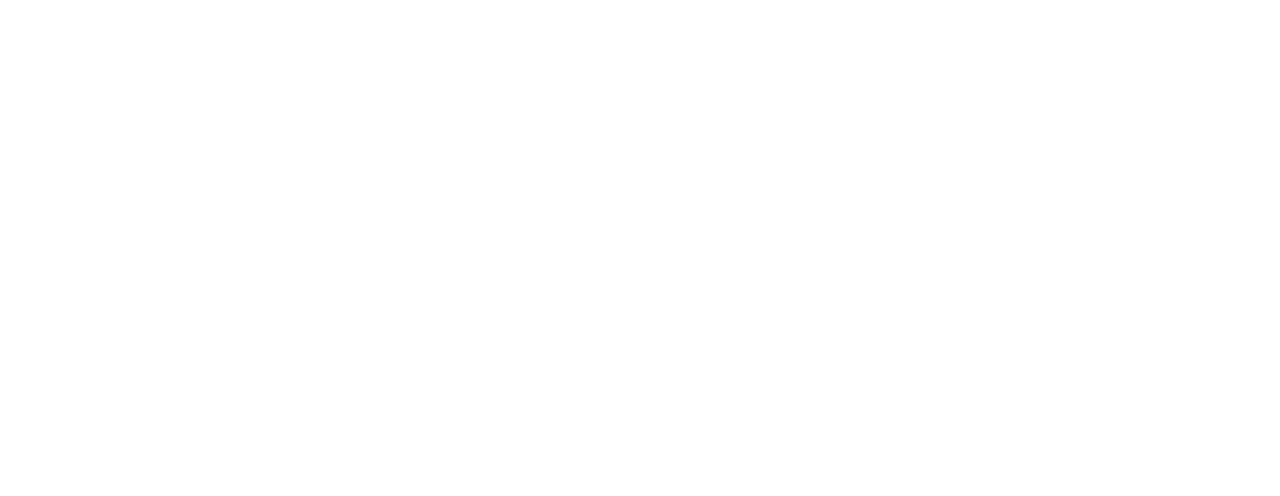
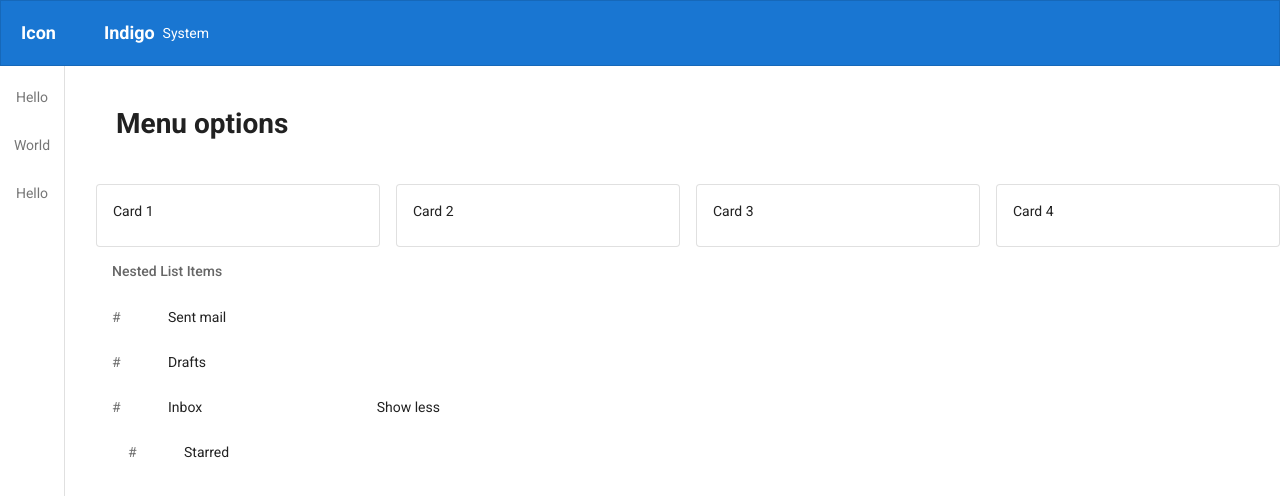
Before and after one commit to notgonnaleo/indigo, a React (Vite) app in the folder src/indigo-ui/: page /Menu in a window 1280 px wide. Before the commit this address had no page. Shown: the top 496 px of the page. Built offline with nearby package versions, Linux system fonts and the light colour scheme.

Commit message:
Add Menu component and update routing; enhance MainLayout and Feedpage with improved structure and loading states

```diff
--- a/src/indigo-ui/src/Routes.tsx
+++ b/src/indigo-ui/src/Routes.tsx
@@ -3,11 +3,14 @@
 import Homepage from './pages/Homepage';
 import Feedpage from './pages/Feedpage';
 import Inbox from './pages/Inbox';
+import Menu from './components/layout/mobile/Menu';
 
 const AppRoutes: React.FC = () => {
     return (
         <Routes>
             <Route path="/" element={<Homepage />} />
+            <Route path="/Menu" element={<Menu />} />
+            <Route path="/Homepage" element={<Homepage />} />
             <Route path="/Feedpage" element={<Feedpage />} />
             <Route path="/Inbox" element={<Inbox />} />
         </Routes>
--- a/src/indigo-ui/src/components/layout/MainLayout.tsx
+++ b/src/indigo-ui/src/components/layout/MainLayout.tsx
@@ -7,6 +7,7 @@
 import { MobileTopbar } from './mobile/Topbar';
 import Bottombar from './mobile/Bottombar';
 import useMediaQuery from '@mui/material/useMediaQuery';
+import { useState } from 'react';
 
 const MainContent = styled('main', {
   shouldForwardProp: (prop) => prop !== 'open',
@@ -24,9 +25,12 @@
 }
 
 const MainLayout: React.FC<MainLayoutProps> = ({ children }) => {
-  const [open, setOpen] = React.useState(false);
+  const [open, setOpen] = useState(false);
+
   const theme = useTheme();
   const isMobile = useMediaQuery(theme.breakpoints.down('sm'));
+  const isTablet = useMediaQuery(theme.breakpoints.between('sm', 'md'));
+  const isDesktop = useMediaQuery(theme.breakpoints.up('md'));
 
   const handleDrawerOpen = () => {
     setOpen(true);
@@ -36,8 +40,6 @@
     setOpen(false);
   };
 
-  const isTablet = useMediaQuery(theme.breakpoints.between('sm', 'md'));
-  const isDesktop = useMediaQuery(theme.breakpoints.up('md'));
 
   return (
     <Box sx={{ display: 'flex', flexDirection: 'column', minHeight: '100vh' }}>
--- a/src/indigo-ui/src/components/layout/desktop/Sidebar.tsx
+++ b/src/indigo-ui/src/components/layout/desktop/Sidebar.tsx
@@ -1,5 +1,5 @@
 import * as React from 'react';
-import { styled, useTheme, Theme, CSSObject } from '@mui/material/styles';
+import { styled, Theme, CSSObject } from '@mui/material/styles';
 import MuiDrawer from '@mui/material/Drawer';
 import Divider from '@mui/material/Divider';
 import IconButton from '@mui/material/IconButton';
@@ -64,7 +64,6 @@
 }
 
 const Sidebar: React.FC<SidebarProps> = ({ open, handleDrawerClose }) => {
-  const theme = useTheme();
   const navigate = useNavigate();
 
   return (
@@ -74,7 +73,7 @@
       open={open}
       onClose={handleDrawerClose}
       ModalProps={{
-        keepMounted: true, // Better open performance on mobile.
+        keepMounted: true,
       }}
     >
       <DrawerHeader>
--- a/src/indigo-ui/src/components/layout/mobile/Bottombar.tsx
+++ b/src/indigo-ui/src/components/layout/mobile/Bottombar.tsx
@@ -1,9 +1,15 @@
-import * as React from 'react';
+import React, { useState, useEffect } from 'react';
+import { Link, useLocation } from 'react-router-dom';
 import BottomNavigation from '@mui/material/BottomNavigation';
 import BottomNavigationAction from '@mui/material/BottomNavigationAction';
 
 export default function LabelBottomNavigation() {
-  const [value, setValue] = React.useState('recents');
+  const location = useLocation();
+  const [value, setValue] = useState(location.pathname);
+
+  useEffect(() => {
+    setValue(location.pathname);
+  }, [location.pathname]);
 
   const handleChange = (event: React.SyntheticEvent, newValue: string) => {
     setValue(newValue);
@@ -15,25 +21,33 @@
       value={value}
       onChange={handleChange}
     >
-    <BottomNavigationAction
-        label="Sidebar"
-        value="Sidebar"
-        icon={"Sidebar"}
+      <BottomNavigationAction
+        label="Menu"
+        value="/menu"
+        icon={"Menu"}
+        component={Link}
+        to="/menu"
       />
       <BottomNavigationAction
-        label="Recents"
-        value="recents"
-        icon={"Recents"}
+        label="Feedpage"
+        value="/feedpage"
+        icon={"Feedpage"}
+        component={Link}
+        to="/feedpage"
       />
       <BottomNavigationAction
-        label="Lol"
-        value="lol"
-        icon={"lol"}
+        label="Homepage"
+        value="/homepage"
+        icon={"Homepage"}
+        component={Link}
+        to="/homepage"
       />
       <BottomNavigationAction
-        label="Favorites"
-        value="favorites"
-        icon={"Favs"}
+        label="Inbox"
+        value="/inbox"
+        icon={"Inbox"}
+        component={Link}
+        to="/inbox"
       />
     </BottomNavigation>
   );
--- /dev/null
+++ b/src/indigo-ui/src/components/layout/mobile/Menu.tsx
@@ -0,0 +1,65 @@
+import MainLayout from '../MainLayout';
+import React, { useState } from 'react';
+import { Collapse, List, ListItemText, Card, CardContent, Grid2, Button, ListItem, ListItemButton, ListItemIcon, ListSubheader } from '@mui/material';
+
+const Menu: React.FC = () => {
+    const [open, setOpen] = useState(true);
+
+    const handleClick = () => {
+        setOpen(!open);
+    };
+
+    return (
+    <MainLayout>
+        <div style={{ padding: '20px' }}>
+            <h1>Menu options</h1>
+        </div>
+        <Grid2 container spacing={2}>
+            {['Card 1', 'Card 2', 'Card 3', 'Card 4'].map((card, index) => (
+                <Grid2 size={{ xs:12, sm:6, md:4, lg:3, xl:2 }} key={`grid-${index}`}>
+                    <Card id={`card-${index}`} variant='outlined'>
+                        <CardContent>{card}</CardContent>
+                    </Card>
+                </Grid2>
+            ))}
+        </Grid2>
+        <List
+            sx={{ width: '100%', maxWidth: 360, bgcolor: 'background.paper' }}
+            component="nav"
+            aria-labelledby="nested-list-subheader"
+            subheader={
+            <ListSubheader component="div" id="nested-list-subheader">
+                Nested List Items
+            </ListSubheader>
+            }
+        >
+        <ListItemButton>
+            <ListItemIcon>{"#"}</ListItemIcon>
+            <ListItemText primary="Sent mail" />
+        </ListItemButton>
+
+        <ListItemButton>
+            <ListItemIcon>{"#"}</ListItemIcon>
+            <ListItemText primary="Drafts" />
+        </ListItemButton>
+
+        <ListItemButton onClick={handleClick}>
+            <ListItemIcon>{"#"}</ListItemIcon>
+            <ListItemText primary="Inbox" />
+            {open ? "Show less" : "Show more"}
+        </ListItemButton>
+
+        <Collapse in={open} timeout="auto" unmountOnExit>
+            <List component="div" disablePadding>
+            <ListItemButton sx={{ pl: 4 }}>
+                <ListItemIcon>{"#"}</ListItemIcon>
+                <ListItemText primary="Starred" />
+            </ListItemButton>
+            </List>
+        </Collapse>
+        </List>
+    </MainLayout>
+    );
+};
+
+export default Menu;
--- a/src/indigo-ui/src/components/layout/mobile/Topbar.tsx
+++ b/src/indigo-ui/src/components/layout/mobile/Topbar.tsx
@@ -45,7 +45,11 @@
     setAnchorEl(null);
   };
   return (
-    <AppBar variant="outlined" position="fixed">
+    <AppBar
+      variant="outlined"
+      position="fixed"
+      elevation={0}
+    >
       <Toolbar>
         <Typography variant="h6" noWrap component="div">
           Indigo
--- a/src/indigo-ui/src/pages/Feedpage.tsx
+++ b/src/indigo-ui/src/pages/Feedpage.tsx
@@ -3,6 +3,7 @@
 import { Card, CardContent, Typography, Skeleton } from '@mui/material';
 import { Post } from '../models/Post';
 import { PostFactory } from '../factories/PostFactory';
+import MainLayout from '../components/layout/MainLayout';
 
 const Feedpage: React.FC = () => {
     const [take, setTake] = useState<number>(20);
@@ -52,12 +53,13 @@
 
     return (
         <div>
+            <MainLayout>
             <div style={{ padding: '16px' }}>
                 <Grid container spacing={2}>
                     {loading ? (
                         Array.from(new Array(20)).map((_, index) => (
-                            <Grid size={{ xs:12, sm:6, md:4, lg:3, xl:2 }} key={index}>
-                                <Card style={{ height: '250px' }}>
+                            <Grid size={{ xs:12, sm:6, md:4, lg:3, xl:2 }} key={`grid-skeleton-${index}`}>
+                                <Card id={`card-skeleton-${index}`} style={{ height: '250px' }}>
                                     <CardContent>
                                         <Skeleton variant="text" width="80%" />
                                         <Skeleton variant="text" width="60%" />
@@ -68,7 +70,7 @@
                         ))
                     ) : (
                         feed.map(post => (
-                            <Grid size={{ xs:12, sm:6, md:4, lg:3, xl:2 }} key={post.id}>
+                            <Grid size={{ xs:12, sm:6, md:4, lg:3, xl:2 }} key={`grid-${post.id}`}>
                                 <Card id={`card-${post.id}`} style={{ height: '250px' }}>
                                     <CardContent>
                                         <Typography variant="h5">{post.title}</Typography>
@@ -81,6 +83,7 @@
                 </Grid>
                 <div id='load-more' ref={elementRef} style={{ height: '20px' }} />
             </div>
+            </MainLayout>
         </div>
     );
 };
--- a/src/indigo-ui/src/pages/Inbox.tsx
+++ b/src/indigo-ui/src/pages/Inbox.tsx
@@ -64,6 +64,7 @@
                 <Box sx={{ display: 'flex', justifyContent: 'space-between', marginBottom: '16px' }}>
                     {Object.keys(InvoiceStatus).filter(key => isNaN(Number(key))).map((status, index) => (
                         <Card
+                            id={`status-name-${status}`}
                             variant='outlined'
                             key={index}
                             sx={{
@@ -113,8 +114,9 @@
                 <Grid container spacing={2} sx={{ margin: '16px' }}>
                     {loading ? (
                         Array.from(new Array(20)).map((_, index) => (
-                            <Grid size={{ xs:12, sm:6, md:4, lg:3, xl:2 }} key={index}>
+                            <Grid size={{ xs:12, sm:6, md:4, lg:3, xl:2 }} key={`grid-skeleton-${index}`}>
                                 <Card
+                                    id={`card-skeleton-${index}`}
                                     variant='outlined'
                                     sx={{ height: '200px' }}>
                                     <CardContent>
@@ -126,8 +128,8 @@
                             </Grid>
                         ))
                     ) : (
-                        feed.map(invoice => (
-                            <Grid size={{ xs:12, sm:6, md:4, lg:3, xl:2 }} key={invoice.InvoiceId}>
+                        feed.map((invoice, index) => (
+                            <Grid size={{ xs:12, sm:6, md:4, lg:3, xl:2 }} key={`grid-${invoice.InvoiceId}-${index}`}>
                                 <Card
                                     variant='outlined'
                                     id={`card-${invoice.InvoiceId}`}
```
